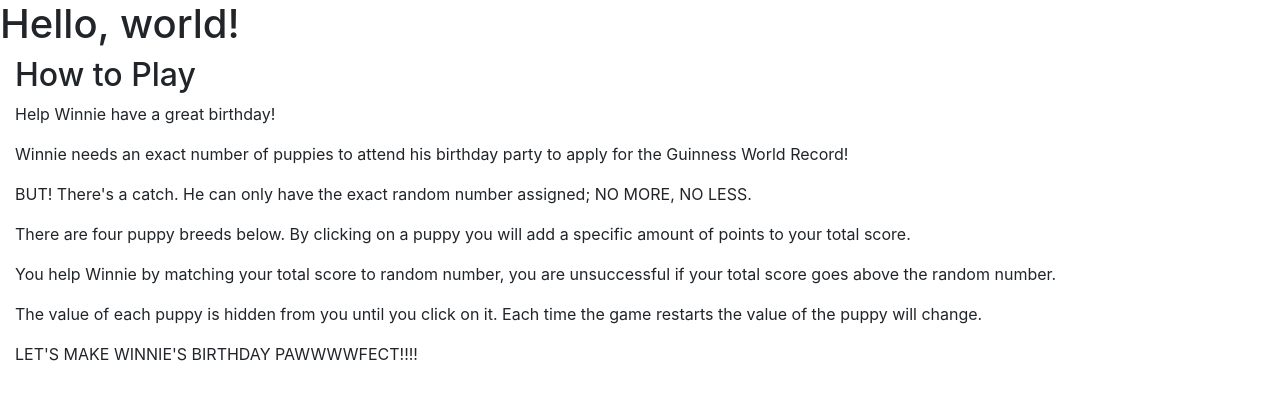
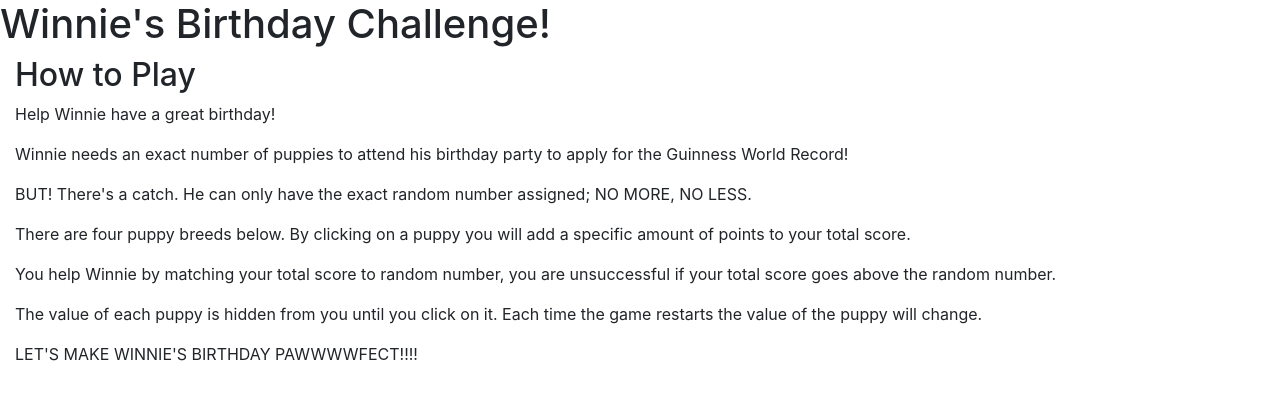
Before and after one commit to StephFromAustin/puppy-play-date, a plain HTML site: page index.html in a window 1280 px wide. Drawn offline with nearby package versions, Linux system fonts and the light colour scheme.

Commit message:
html instructions

```diff
--- a/index.html
+++ b/index.html
@@ -14,7 +14,7 @@
 
   <!-- BODY OF THE PAGE-->
   <body>
-    <h1>Hello, world!</h1>
+    <h1>Winnie's Birthday Challenge!</h1>
         <div class="container-fluid">
             <div class="row">
                     <div class="col-sm-12 instructions">
```
